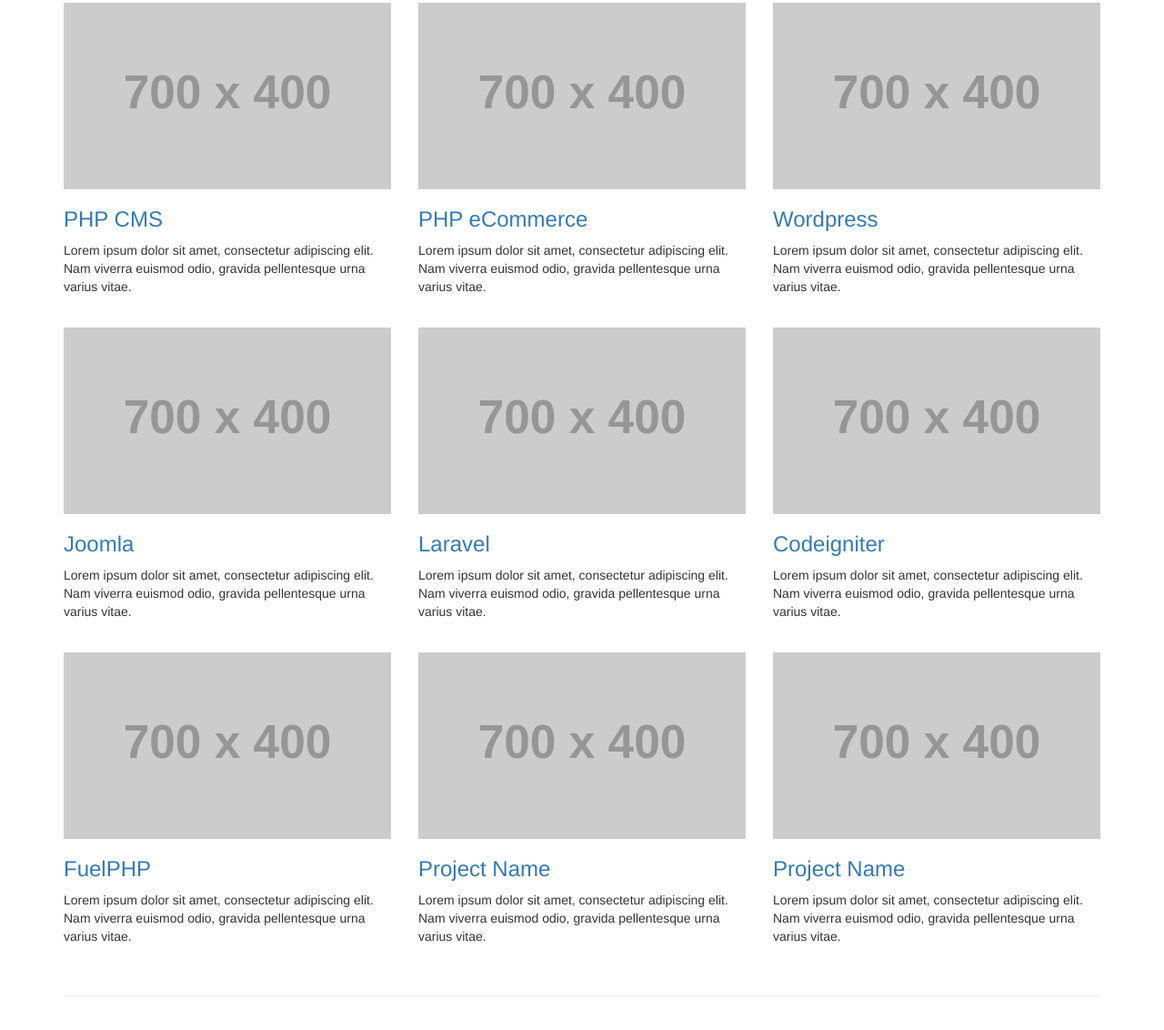
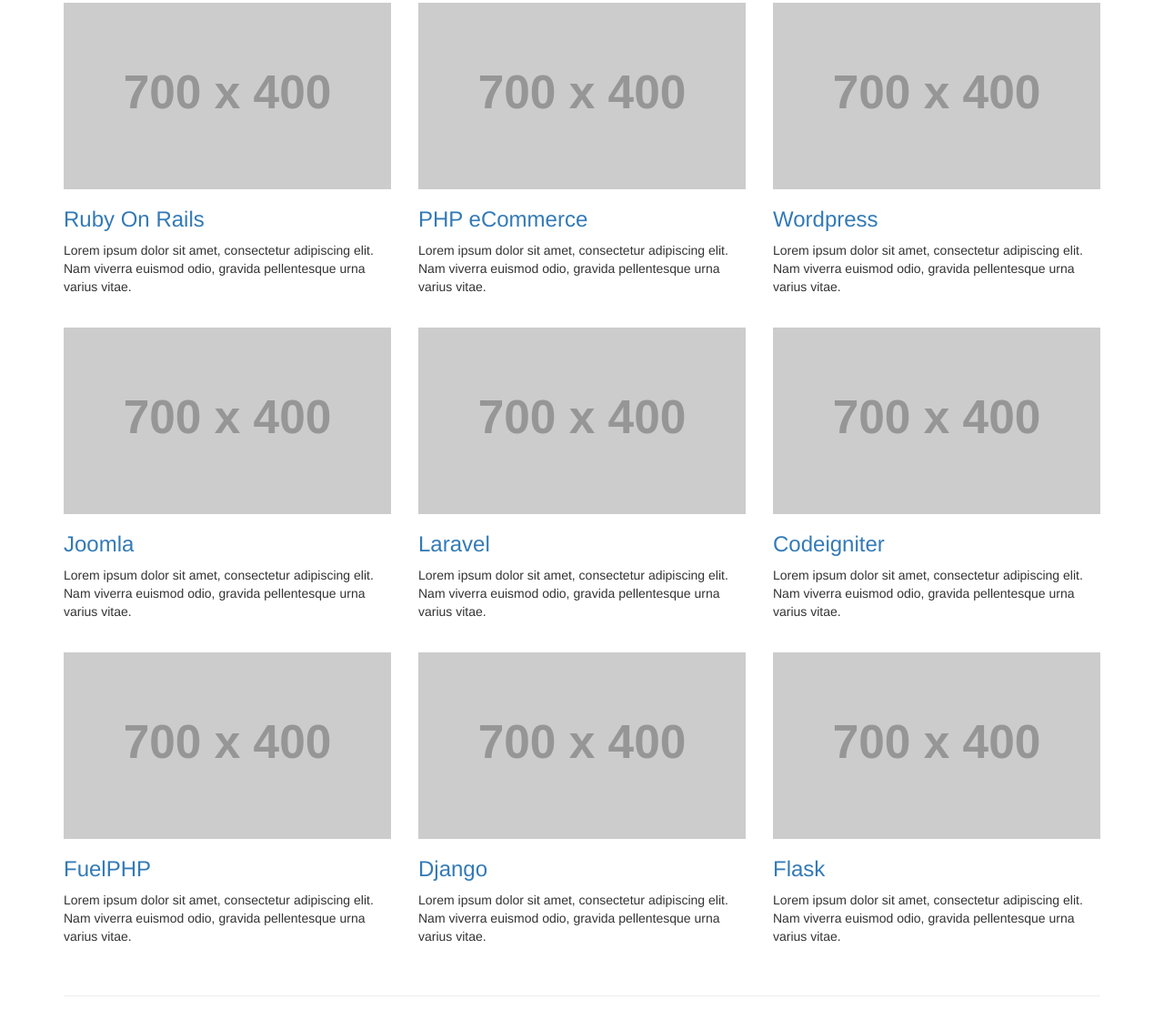
Before and after one commit to tee-jaay/tam-dev.github.io, a plain HTML site: page index.html in a window 1280 px wide. Shown: the part 179-1311 px from the top of the page at 91% size. Drawn offline with nearby package versions, Linux system fonts and the light colour scheme; placeholder pictures from the web are drawn by us.

Commit message:
Projects names

```diff
--- a/index.html
+++ b/index.html
@@ -80,7 +80,7 @@
                     <img class="img-responsive" src="http://placehold.it/700x400" alt="">
                 </a>
                 <h3>
-                    <a href="#">PHP CMS</a>
+                    <a href="#">Ruby On Rails</a>
                 </h3>
                 <p>Lorem ipsum dolor sit amet, consectetur adipiscing elit. Nam viverra euismod odio, gravida pellentesque urna varius vitae.</p>
             </div>
@@ -152,7 +152,7 @@
                     <img class="img-responsive" src="http://placehold.it/700x400" alt="">
                 </a>
                 <h3>
-                    <a href="#">Project Name</a>
+                    <a href="#">Django</a>
                 </h3>
                 <p>Lorem ipsum dolor sit amet, consectetur adipiscing elit. Nam viverra euismod odio, gravida pellentesque urna varius vitae.</p>
             </div>
@@ -161,7 +161,7 @@
                     <img class="img-responsive" src="http://placehold.it/700x400" alt="">
                 </a>
                 <h3>
-                    <a href="#">Project Name</a>
+                    <a href="#">Flask</a>
                 </h3>
                 <p>Lorem ipsum dolor sit amet, consectetur adipiscing elit. Nam viverra euismod odio, gravida pellentesque urna varius vitae.</p>
             </div>
```
